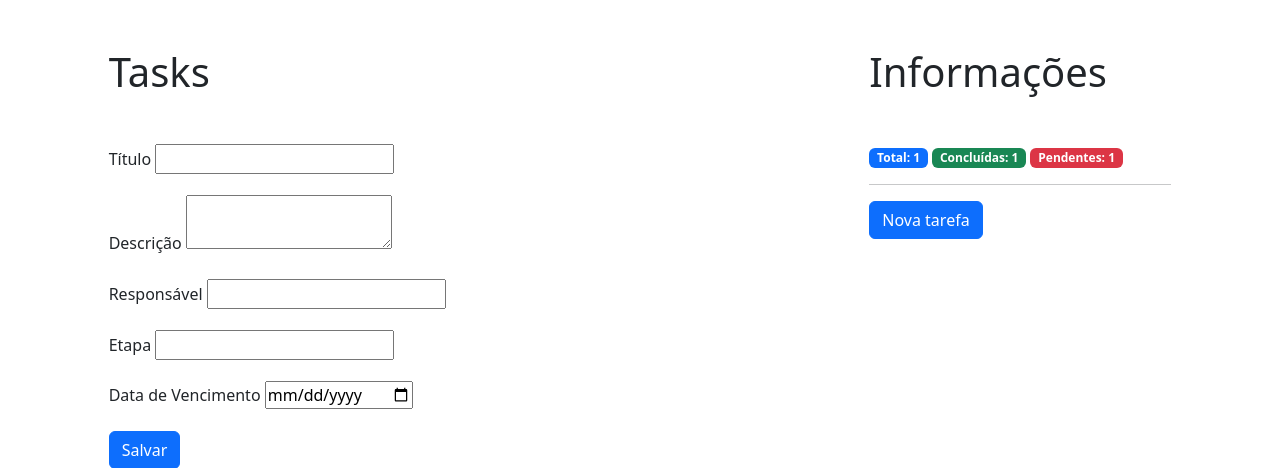
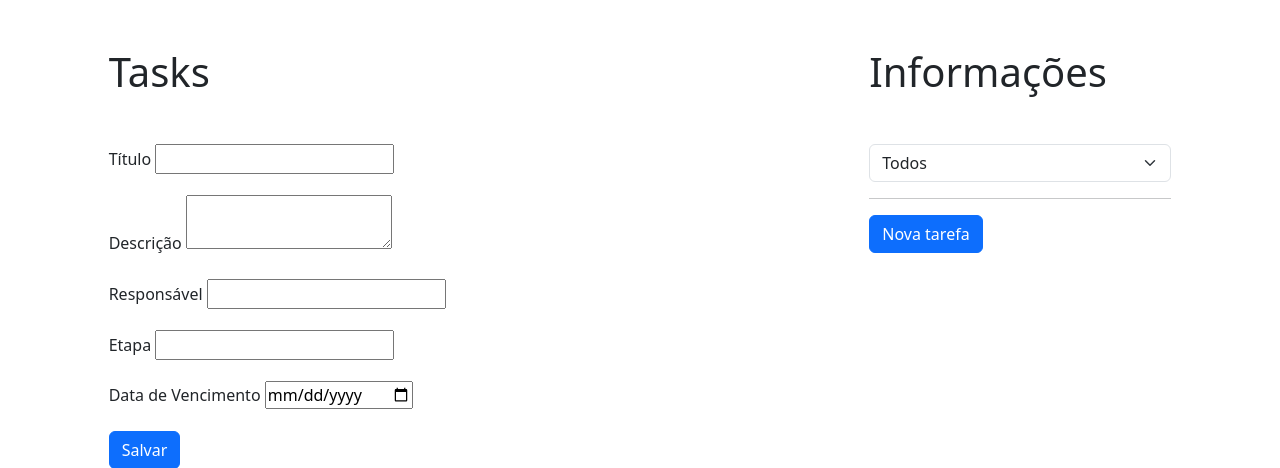
Before and after one commit to thanwill/kanban-up, a Django app: template templates/tasks/edit.html in a window 1280 px wide. Shown: the part 136-604 px from the top of the page. Run offline with Django 3.2, Linux system fonts and the light colour scheme; the template is opened without the code that fills it: most values are stand-ins (such as "Sample title", 1, 10 or a date in 2020); form fields are guessed from the names that the template uses.

Commit message:
Corrige o comportamento que aplicava a seleção de card de acordo com o filtro
Signed-off-by: Jonathan Pereira <jonathan14willian@gmail.com>

```diff
--- a/templates/tasks/index.html
+++ b/templates/tasks/index.html
@@ -11,9 +11,17 @@
         </div>
         <div class="col-lg-3 offset-lg-1">
             <h1 class="text-start mb-5">Informações</h1>
-            <span class="badge bg-primary">Total: {{ total_tasks }}</span>
-            <span class="badge bg-success">Concluídas: {{ done_tasks_count }}</span>
-            <span class="badge bg-danger">Pendentes: {{ pending_tasks_count }}</span>
+            <!-- Cria filtro por status -->
+            <form method="get">
+                <select name="status" class="form-select" onchange="this.form.submit()">
+                    <option value="">Todos</option>
+                    {% for status in status_list %}
+                        <option value="{{ status }}" {% if status == selected_status %}selected{% endif %}>
+                            {{ status }}
+                        </option>
+                    {% endfor %}
+                </select>
+            </form>
             <hr>
             <button type="button" class="btn btn-primary" data-bs-toggle="modal" data-bs-target="#createModalTask">
                 Nova tarefa
```
Also changed, not shown: tasks/views.py (+15 -1 lines), db.sqlite3.
